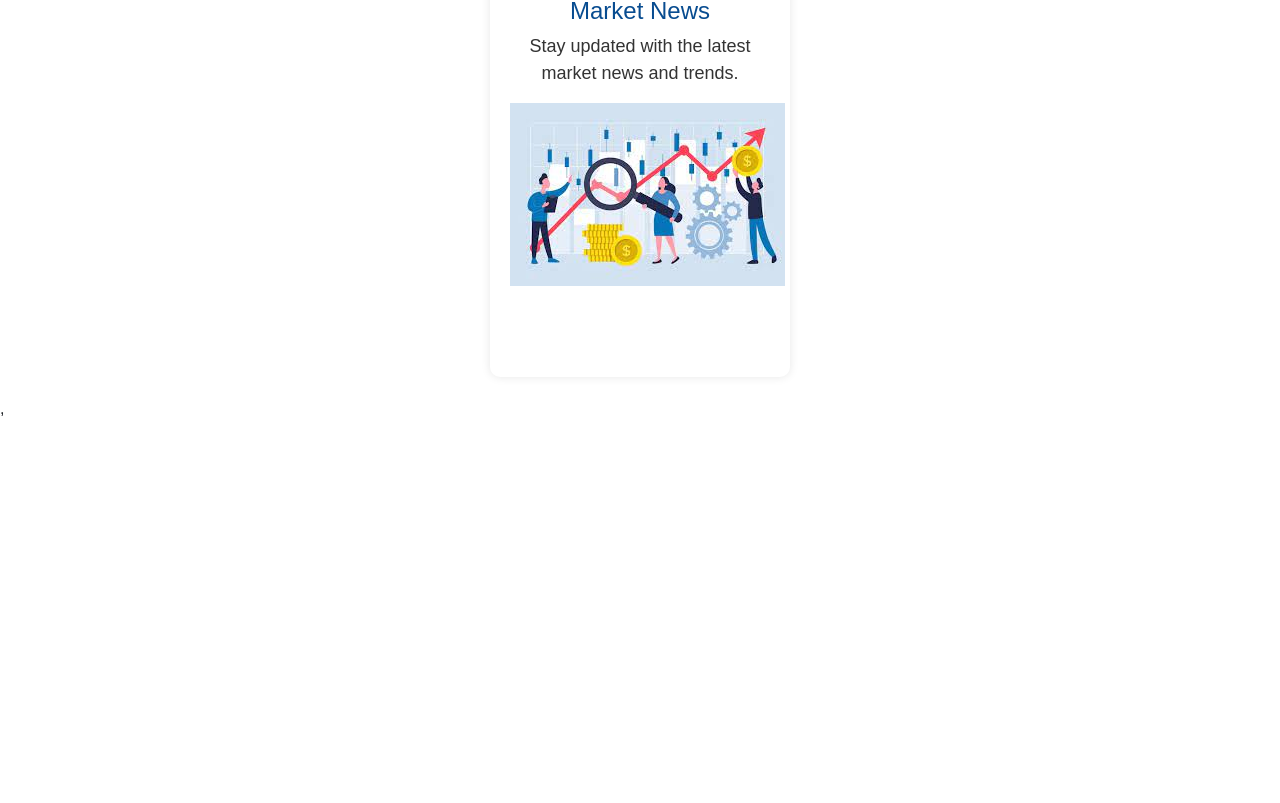
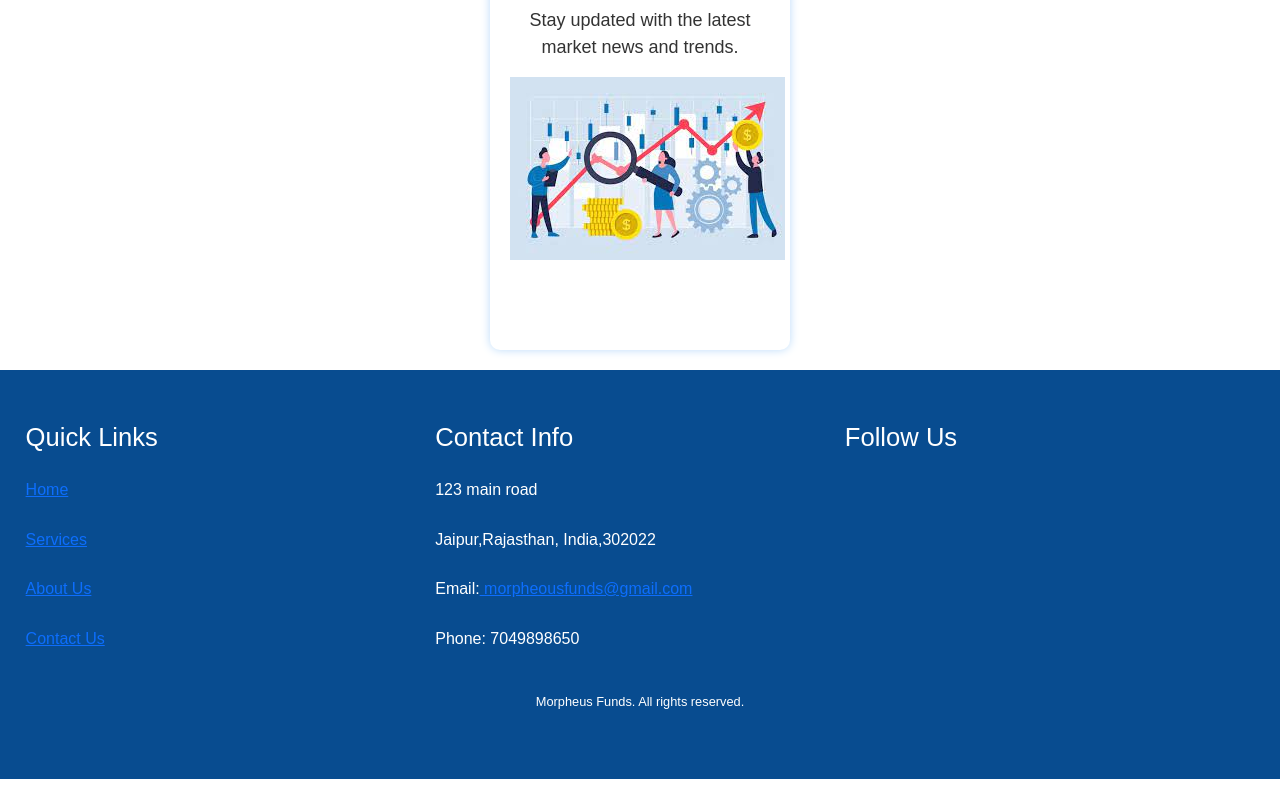
Before and after one commit to kalviumcommunity/S47_Anuj_Sahu_Capstone_Fundmangement, a React (Vite) app in the folder ClientSide/Fundmangement/: page / in a window 1280 px wide. Shown: the part 2689-3492 px from the top of the page. Before the commit the page ends 3110 px from the top, so only its background shows below. Built offline with nearby package versions, Linux system fonts and the light colour scheme.

Commit message:
dist folder upload with the footer

```diff
--- /dev/null
+++ b/ClientSide/Fundmangement/src/Components/DiffrentUI parts/LandingPage.jsx/Footer.jsx
@@ -0,0 +1,44 @@
+import React from 'react';
+import styles from './Footer.module.css';
+import 'bootstrap/dist/css/bootstrap.min.css';
+
+function Footer() {
+    return (
+        <footer className={styles.footer}>
+            <div className={styles.footerContent}>
+                <div className={styles.footerColumn}>
+                    <h3>Quick Links</h3>
+                    <ul className={styles.footerLinks}>
+                        <li><a href="#">Home</a></li>
+                        <li><a href="#">Services</a></li>
+                        <li><a href="#">About Us</a></li>
+                        <li><a href="#">Contact Us</a></li>
+                    </ul>
+                </div>
+                <div className={styles.footerColumn}>
+                    <h3>Contact Info</h3>
+                    <ul className={styles.contactInfo}>
+                        <li>123 main road</li>
+                        <li>Jaipur,Rajasthan, India,302022</li>
+                        <li>Email:<a href="morpheousfunds@gmail.com"> morpheousfunds@gmail.com</a></li>
+                        <li>Phone: 7049898650</li>
+                    </ul>
+                </div>
+                <div className={styles.footerColumn}>
+                    <h3>Follow Us</h3>
+                    <ul className={styles.socialLinks}>
+                        <li><a href="#"><i className="fab fa-facebook-f"></i></a></li>
+                        <li><a href="#"><i className="fab fa-twitter"></i></a></li>
+                        <li><a href="#"><i className="fab fa-linkedin-in"></i></a></li>
+                        <li><a href="#"><i className="fab fa-instagram"></i></a></li>
+                    </ul>
+                </div>
+            </div>
+            <div className={styles.footerBottom}>
+                <p>Morpheus Funds. All rights reserved.</p>
+            </div>
+        </footer>
+    );
+}
+
+export default Footer;
--- /dev/null
+++ b/ClientSide/Fundmangement/src/Components/DiffrentUI parts/LandingPage.jsx/Footer.module.css
@@ -0,0 +1,54 @@
+body {
+    color: white;
+}
+
+.footer {
+    background-color: #084C90;
+    padding: 4vw 2vw;
+}
+
+.footerContent {
+    display: flex;
+    justify-content: space-between;
+}
+
+.footerColumn {
+    flex: 1;
+}
+
+.footerColumn h3 {
+    font-size: 2vw;
+    margin-bottom: 2vw;
+}
+
+.footerLinks,
+.contactInfo {
+    list-style: none;
+    padding: 0;
+}
+
+.footerLinks li,
+.contactInfo li {
+    margin-bottom: 2vw;
+}
+
+.socialLinks {
+    list-style: none;
+    padding: 0;
+    display: flex;
+}
+
+.socialLinks li {
+    margin-right: 2vw;
+}
+
+.socialLinks a {
+    color: #333;
+    font-size: 2vw;
+}
+
+.footerBottom {
+    margin-top: 2vh;
+    text-align: center;
+    font-size: 1vw;
+}
--- a/ClientSide/Fundmangement/src/Components/DiffrentUI parts/LandingPage.jsx/Main.jsx
+++ b/ClientSide/Fundmangement/src/Components/DiffrentUI parts/LandingPage.jsx/Main.jsx
@@ -51,7 +51,7 @@ return (
                     <p>We prioritize timely delivery of our services, ensuring you meet your deadlines and objectives efficiently.</p>
                 </div>
             </div>
-            <div>
+            <div className={styles.bigbanner}>
                 <img src={bannerImages[1]} alt="" />
             </div>
         </section>
--- a/ClientSide/Fundmangement/src/Components/DiffrentUI parts/LandingPage.jsx/Main.module.css
+++ b/ClientSide/Fundmangement/src/Components/DiffrentUI parts/LandingPage.jsx/Main.module.css
@@ -1,13 +1,11 @@
-.bannerImages{
-    width: 100%;
-    height: 55vh;
-}
+
+
 .whyChooseUs{
     text-align: center;
     margin-top: 8vh;
     margin-left: 33vw;
     background-color: #BBDBFA;
-    width: 35vw;
+    width: 30vw;
 
 }
 .whyChooseUs h1{
@@ -16,15 +14,15 @@
     color: #084C90;
 }
 
+.bannerImages {
+    width: 100vw;
+    height: 55vh;
 
+}
 
-
-
-/* Main.module.css */
-
-.bannerImages {
-    width: 100%;
-    height: 55vh;
+.bigbanner img{
+   overflow: hidden;
+   width:1150px;
 }
 
 .whyChooseUs {
@@ -55,7 +53,7 @@
     padding: 20px;
     border-radius: 10px;
     text-align: center;
-    box-shadow: 0 0 10px rgba(0, 0, 0, 0.1);
+    box-shadow: 0 0 10px #BBDBFA(0, 0, 0, 0.1);
 }
 
 .reason h2 {
@@ -94,7 +92,6 @@
     padding: 2vh;
 }
 
-/* Main.module.css */
 
 .servicesSection {
     display: flex;
@@ -115,7 +112,7 @@
     margin: 20px;
     padding: 20px;
     border-radius: 10px;
-    box-shadow: 0 0 10px rgba(0, 0, 0, 0.1);
+    box-shadow: 0 0 10px #BBDBFA(0, 0, 0, 0.1);
     text-align: center;
     background-color: #ffffff;
 }
--- a/ClientSide/Fundmangement/src/Components/DiffrentUI parts/LandingPage.jsx/Nav.module.css
+++ b/ClientSide/Fundmangement/src/Components/DiffrentUI parts/LandingPage.jsx/Nav.module.css
@@ -51,6 +51,7 @@
 }
 
 .lowerNav{
+    width: 100vw;
     height: 6vh;
     background-color: #BBDBFA;
     display: flex;
--- a/ClientSide/Fundmangement/src/Components/Home.jsx
+++ b/ClientSide/Fundmangement/src/Components/Home.jsx
@@ -2,12 +2,14 @@ import React from 'react'
 import { Link } from 'react-router-dom'
 import Nav from './DiffrentUI parts/LandingPage.jsx/Nav'
 import Main from './DiffrentUI parts/LandingPage.jsx/Main'
+import Footer from './DiffrentUI parts/LandingPage.jsx/Footer'
 
 function Home() {
     return (
         <div>
             <Nav/>
             <Main/>
+            <Footer/>
 
         </div>
     )
```
Also changed, not shown: ClientSide/Fundmangement/src/Components/LoginPage.jsx (added), ClientSide/Fundmangement/src/Components/SignUpPage.jsx (added), 1 other file (tests, documents, lock files or other folders).
